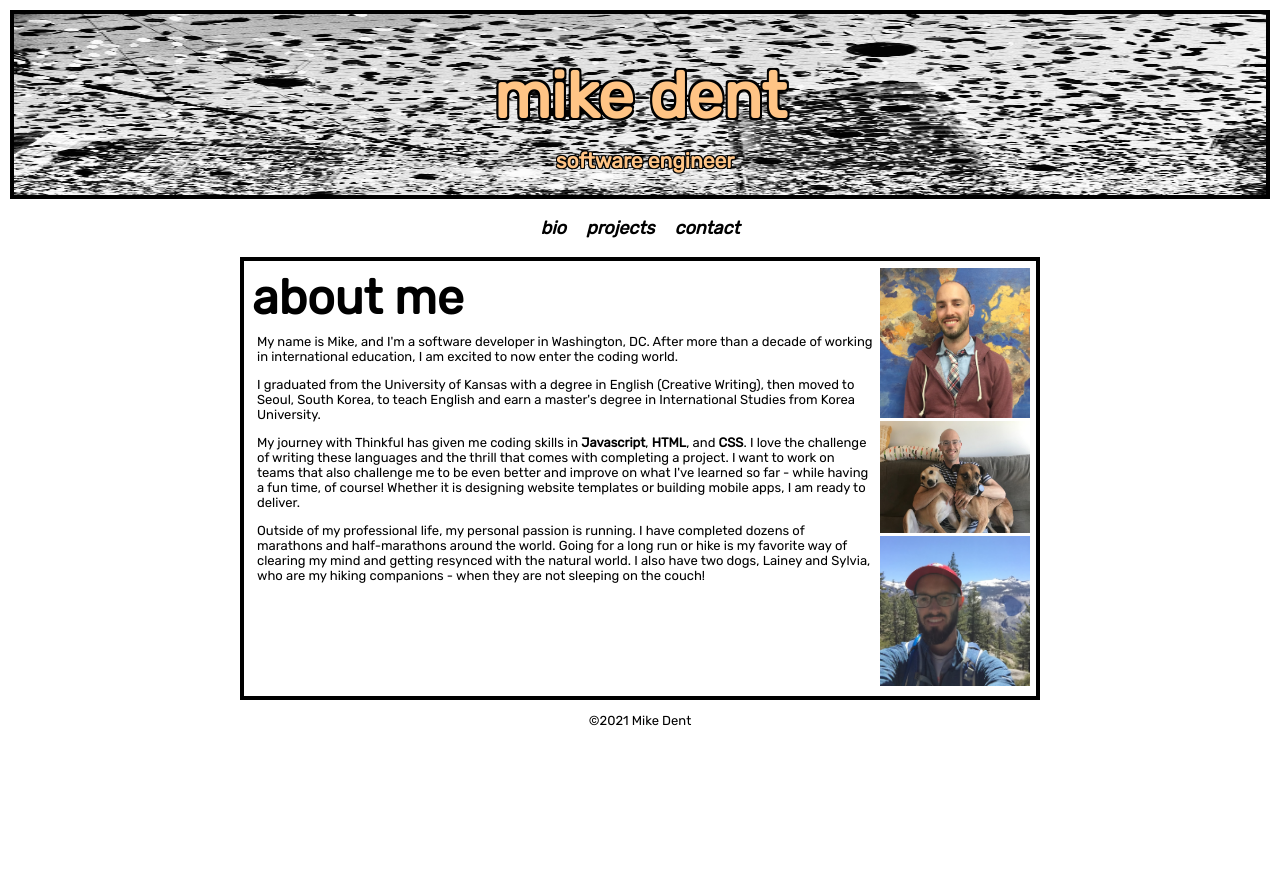
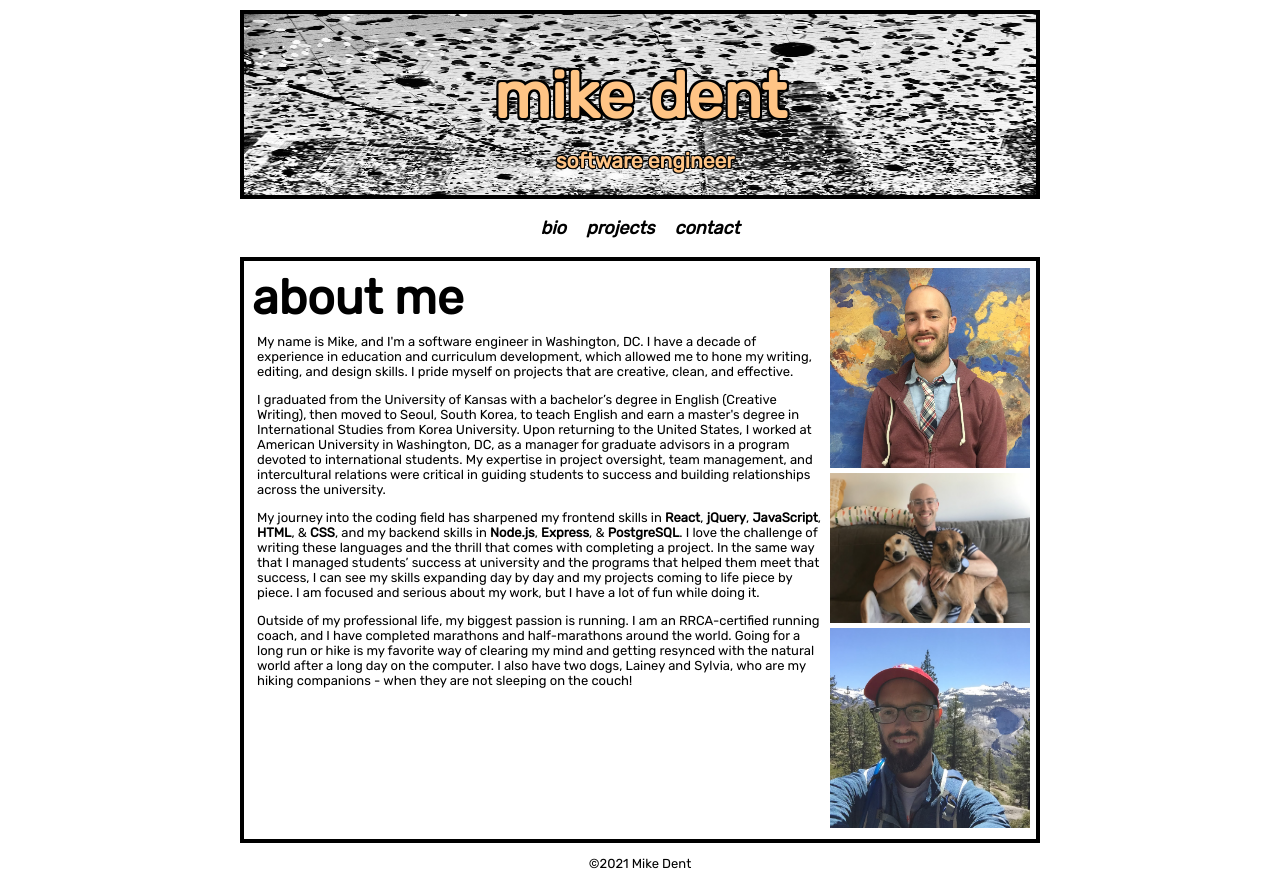
Before and after one commit to mkdnt/md-portfolio-react, a React (Create React App) app: page /bio in a window 1280 px wide. Before the commit the page ends 800 px from the top, so only its background shows below. Built offline with nearby package versions, Linux system fonts and the light colour scheme.

Commit message:
landing + bio

```diff
--- a/src/Bio.css
+++ b/src/Bio.css
@@ -1,19 +1,44 @@
-.intro {
+.bio {
     border: solid black 4px;
     padding: 0.5em;
     display: flex;
-    flex-direction: row;
+    flex-direction: column;
     flex: 1;
     margin: 0 auto;
     max-width: 800px;
 }
 
-.intro h2 {
+.bio h2 {
     padding: -1em;
     margin: -5px;
 }
 
-.intro-text {
+.bio-text {
     padding: 0.5em;
     color: black;
 }
+
+.bio-pics {
+      display: flex;
+      flex-direction: column;
+      margin: 0 auto;
+      width: 250px;
+  }
+
+.bio-pics img {
+    margin-bottom: 5px;
+}
+
+/* desktop */
+@media all and (min-width: 600px) {
+  .bio {
+      display: flex;
+      flex-direction: row;
+  }
+
+  .bio-pics {
+      display: flex;
+      flex-direction: column;
+      width: 200px;
+  }
+}
--- a/src/Bio.js
+++ b/src/Bio.js
@@ -4,38 +4,27 @@ import dogs from './images/dogs.jpg';
 import yosemite from './images/yosemite-selfie.jpg'
 import iap from './images/iap.JPG'
 
-export class Intro extends Component {
+export class Bio extends Component {
     render() {
         return (
-            <div className='intro'>
-                <div className='intro-text'>
+            <div className='bio'>
+                <div className='bio-text'>
                     <h2 style={{fontSize: 'xxx-large'}}>about me</h2>
-                    <p>My name is Mike, and I'm a software developer in Washington, DC. After more than a decade of working in international education, I am excited to now enter the coding world.
+                    <p>My name is Mike, and I'm a software engineer in Washington, DC. I have a decade of experience in education and curriculum development, which allowed me to hone my writing, editing, and design skills. I pride myself on projects that are creative, clean, and effective.
                     </p>
-                    <p> I graduated from the University of Kansas with a degree in English (Creative Writing),
-                        then moved to Seoul, South Korea, to teach English and earn a master's degree in
-                        International Studies from Korea University.
+                    <p>I graduated from the University of Kansas with a bachelor’s degree in English (Creative Writing), then moved to Seoul, South Korea, to teach English and earn a master's degree in International Studies from Korea University. Upon returning to the United States, I worked at American University in Washington, DC, as a manager for graduate advisors in a program devoted to international students. My expertise in project oversight, team management, and intercultural relations were critical in guiding students to success and building relationships across the university.
                     </p>
                     <p>
-                        My journey with Thinkful has given me coding skills in <strong>Javascript</strong>,
-                        <strong> HTML</strong>, and <strong>CSS</strong>. I love the challenge of writing these languages
-                        and the
-                        thrill that comes with completing a project. I want to work on teams that also
-                        challenge me to be even better and improve on what I've learned so far - while
-                        having a fun time, of course! Whether it is designing website templates
-                        or building mobile apps, I am ready to deliver.
+                        My journey into the coding field has sharpened my frontend skills in <strong>React</strong>, <strong>jQuery</strong>, <strong>JavaScript</strong>, <strong>HTML</strong>, & <strong>CSS</strong>, and my backend skills in <strong>Node.js</strong>, <strong>Express</strong>, & <strong>PostgreSQL</strong>. I love the challenge of writing these languages and the thrill that comes with completing a project. In the same way that I managed students’ success at university and the programs that helped them meet that success, I can see my skills expanding day by day and my projects coming to life piece by piece. I am focused and serious about my work, but I have a lot of fun while doing it.
                     </p>
-                    <p>Outside of my professional life, my personal passion is running. I have completed
-                        dozens of marathons and half-marathons around the world. Going for a long run or
-                        hike is my favorite way of clearing my mind and getting resynced with the natural world.
-                        I also have two dogs, Lainey and Sylvia, who are my hiking companions - when they are not
-                        sleeping on the couch!
+                    <p>Outside of my professional life, my biggest passion is running. I am an RRCA-certified running coach, and I have completed marathons and half-marathons around the world. Going for a long run or hike is my favorite way of clearing my mind and getting resynced with the natural world after a long day on the computer. I also have two dogs, Lainey and Sylvia, who are my hiking companions - when they are not sleeping on the couch!
+
                     </p>
                 </div>
                 <div className='bio-pics'>
-                    <img src={iap} alt='mike by world map' width='150px' style={{objectFit: 'cover'}}/>
-                    <img src={dogs} alt='mike with dogs' width='150px' style={{objectFit: 'cover'}}/>
-                    <img src={yosemite} alt='yosemite' width='150px' style={{objectFit: 'cover'}}/>
+                    <img src={iap} alt='mike by world map' style={{objectFit: 'cover'}}/>
+                    <img src={dogs} alt='mike with dogs' style={{objectFit: 'cover'}}/>
+                    <img src={yosemite} alt='yosemite' style={{objectFit: 'cover'}}/>
                 </div>
 
             </div>
@@ -43,4 +32,4 @@ export class Intro extends Component {
     }
 }
 
-export default Intro
+export default Bio
--- a/src/Header.css
+++ b/src/Header.css
@@ -1,3 +1,7 @@
+header {
+    max-width: 800px;
+}
+
 .HeaderAll {
     display: flex;
     flex-direction: column;
--- a/src/Landing.css
+++ b/src/Landing.css
@@ -1,18 +1,15 @@
-.landing-title {
-    text-align: center;
-    padding: 0;
-    margin: 0;
-    font-size: xxx-large;
-    color: #FFC485;
-    text-shadow: -2px -2px 0 #000, 2px -2px 0 #000, -2px 2px 0 #000, 2px 2px 0 #000;
+.hello {
+    border: solid 4px black;
+    margin: 0 auto;
+    max-width: 800px;
+    padding: 1em;
 }
 
+.hello h2 {
+    padding: -1em;
+    margin: -5px;
+}
 
-
-/* desktop */
-
-@media all and (min-width: 600px) {
-    .landing-title {
-        text-align: left;
-    }
+.hello p {
+    padding: 0.5em;
 }
--- a/src/Landing.js
+++ b/src/Landing.js
@@ -4,9 +4,15 @@ import './Landing.css'
 export class Landing extends Component {
     render() {
         return (
-            <div>
-                <p>I'm a full stack developer in Washington, DC.</p>
-            </div>
+            <div className='hello'>
+                    <h2 style={{fontSize: 'xxx-large'}}>hello</h2>
+                    <p>My name is <strong>Mike</strong>, and I'm a software engineer in Washington, DC. I am a full-stack developer, proficient in <strong>React</strong>, <strong>jQuery</strong>, <strong>JavaScript</strong>, <strong>HTML</strong>, & <strong>CSS</strong> on the frontend; and <strong>Node.js</strong>, <strong>Express</strong>, & <strong>PostgreSQL</strong> on the backend.
+                    </p>
+                    <p>Please take look at my <a
+                            href="/projects" style={{color: 'inherit'}}><strong>Projects</strong></a>, or read my <a
+                            href="/bio" style={{color: 'inherit'}}><strong>Bio</strong></a> to learn a little more about me. I'd also love to <a
+                            href="/projects" style={{color: 'inherit'}}><strong>get in touch</strong></a> to talk about web development opportunities.</p>
+                    </div>
         )
     }
 }
```
Also changed, not shown: 1 other file (tests, documents, lock files or other folders).
